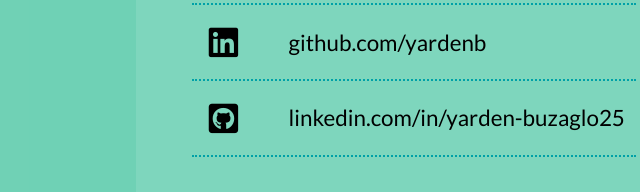
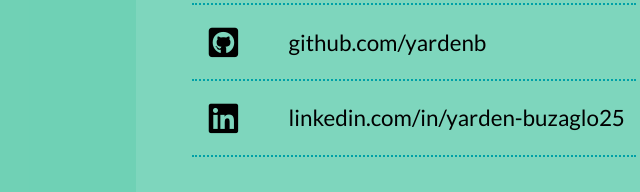
Before and after one commit to Yardenb/yarden-portfolio, a website: page index.html in a window 1280 px wide. Shown: the part 3015-3207 px from the top of the page, 226-866 px from the left. Drawn offline with Linux system fonts and the light colour scheme.

Commit message:
few fixes

```diff
--- a/assets/sass/cmps/card.scss
+++ b/assets/sass/cmps/card.scss
@@ -25,6 +25,7 @@
         padding: 1rem;
         border-radius: 0.5rem;
         border: 0.1rem solid $color-main;
+        cursor: pointer;
     }
     &__img:hover  &__title, &__img:active  > &__title{
         opacity: 1;
--- a/index.html
+++ b/index.html
@@ -97,12 +97,12 @@
                     <span class="contact__icon"><i class="fas fa-envelope"></i></span><a class="contact__link" href="mailto:yardenbuz@gmail.com">yardenbuz@gmail.com</a>
                 </li>
                 <li class="contact__item">
-                    <span class="contact__icon"><i class="fab fa-linkedin"></i></span><a class="contact__link" href="https://github.com/Yardenb"
-                        target="_blank">github.com/yardenb</a>
+                    <span class="contact__icon"><i class="fab fa-github-square"></i></span><a class="contact__link"
+                        href="https://github.com/Yardenb" target="_blank">github.com/yardenb</a>
                 </li>
                 <li class="contact__item">
-                    <span class="contact__icon"><i class="fab fa-github-square"></i></span><a class="contact__link"
-                        href="https://www.linkedin.com/in/yarden-buzaglo25/" target="_blank">linkedin.com/in/yarden-buzaglo25</a>
+                    <span class="contact__icon"><i class="fab fa-linkedin"></i></span><a class="contact__link" href="https://www.linkedin.com/in/yarden-buzaglo25/"
+                        target="_blank">linkedin.com/in/yarden-buzaglo25</a>
                 </li>
             </ul>
         </footer>
--- a/package.json
+++ b/package.json
@@ -13,8 +13,8 @@
   "author": "Yarden Buzaglo",
   "license": "ISC",
   "dependencies": {
-    "autoprefixer": "^9.4.10",
-    "node-sass": "^4.11.0",
+    "autoprefixer": "^9.6.0",
+    "node-sass": "^4.12.0",
     "npm-run-all": "^4.1.5",
     "postcss-cli": "^6.1.2"
   }
```
Also changed, not shown: assets/css/style.comp.css, assets/css/style.css, assets/css/styleprefix.css, 1 other file.
